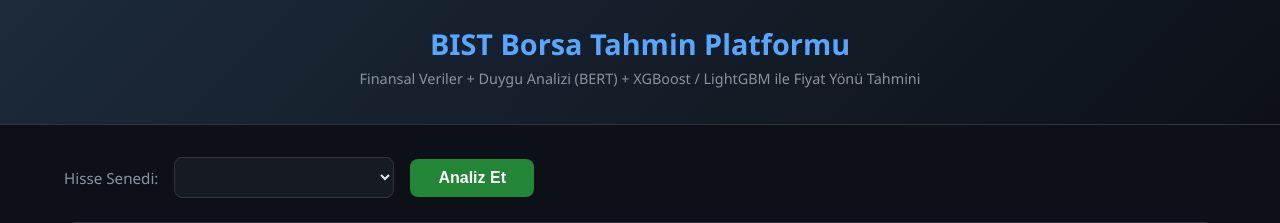
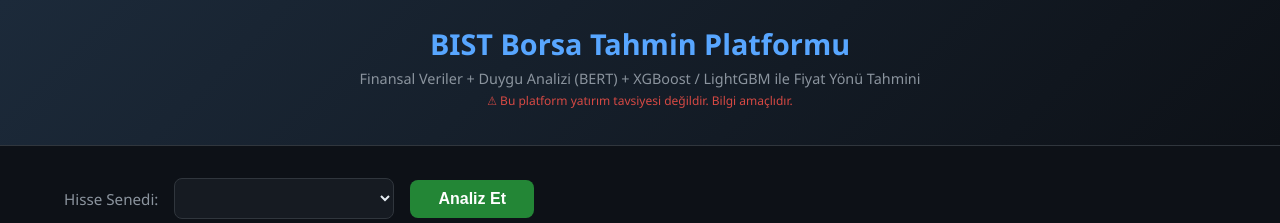
Before and after one commit to MuhammettSanli/bist-tahmin-platformu, a Flask app: page / in a window 1280 px wide. Shown: the top 223 px of the page. Run offline with Flask 3, Linux system fonts and the light colour scheme; data that the repository does not hold is empty; parts of the project's set-up code (start-up, migrations or seed data) failed here and were passed over; some libraries are stand-ins or nearby versions.

Commit message:
chore: basliga yatirim tavsiyesi degildir uyarisi eklendi

```diff
--- a/templates/index.html
+++ b/templates/index.html
@@ -12,6 +12,7 @@
   <header>
     <h1>BIST Borsa Tahmin Platformu</h1>
     <p>Finansal Veriler + Duygu Analizi (BERT) + XGBoost / LightGBM ile Fiyat Yönü Tahmini</p>
+    <p style="font-size:0.75rem;color:#f85149;margin-top:4px;opacity:0.85">⚠ Bu platform yatırım tavsiyesi değildir. Bilgi amaçlıdır.</p>
     <div class="header-guncelle">
       <span id="sonGuncellemeLabel" class="son-guncelleme-label"></span>
       <button id="veriGuncelleBtn" class="guncelle-btn" onclick="veriGuncelle()" style="display:none">↓ Veri Güncelle</button>
```
